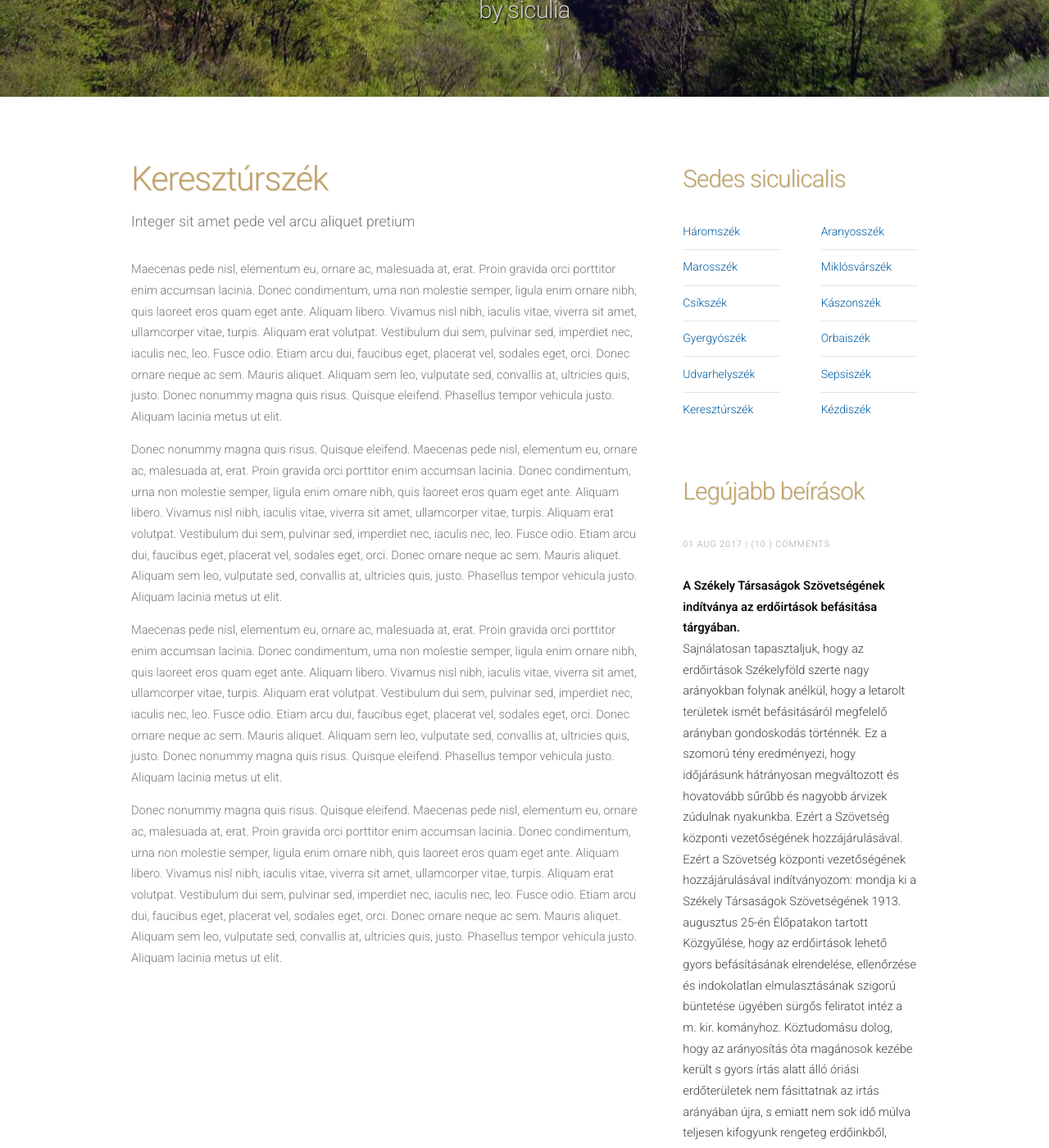
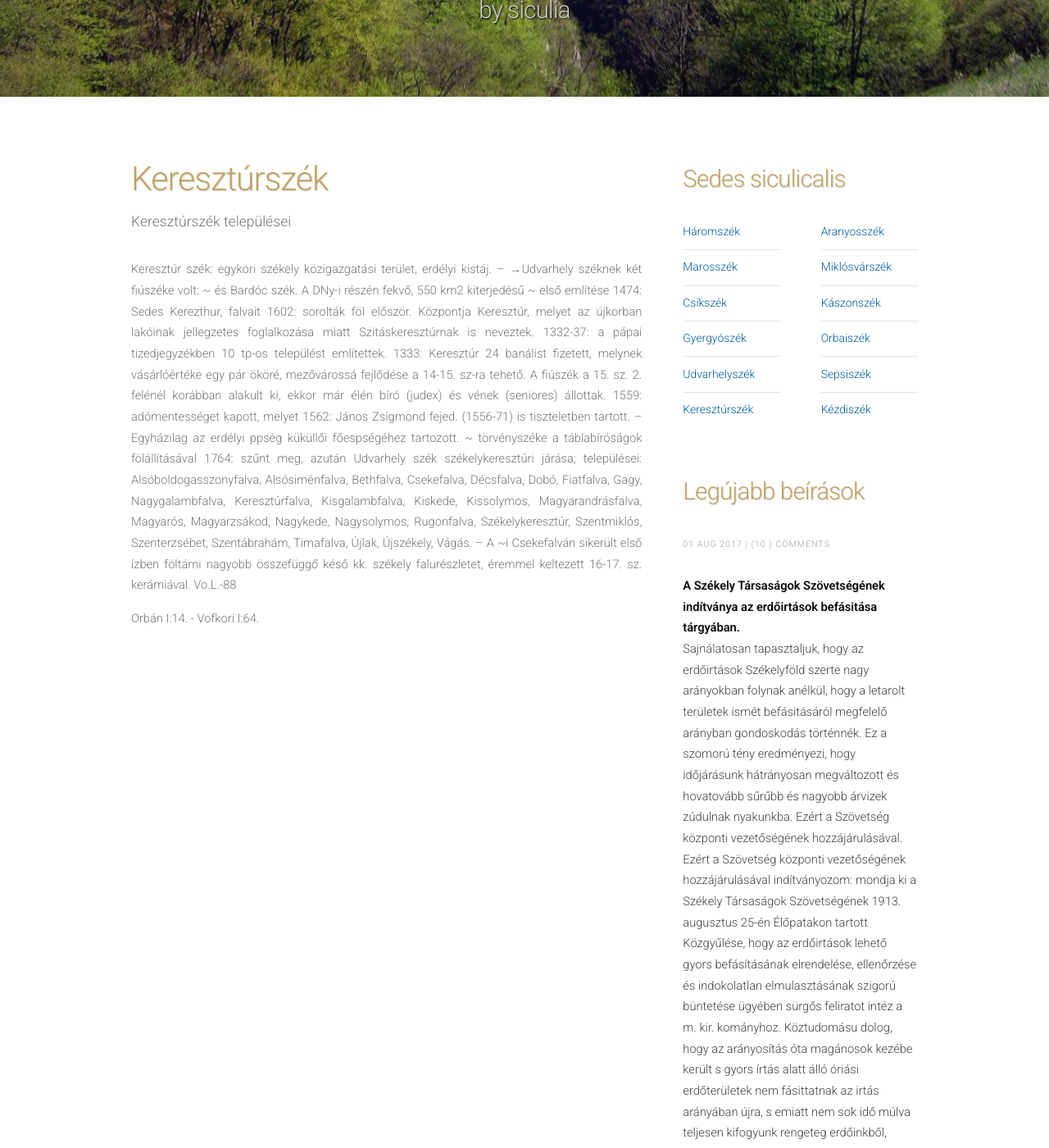
Before and after one commit to siculia/siculia.github.io, a Jekyll site: the page built from siculia-kereszturszek.html, in a window 1280 px wide and 1400 px high, scrolled down 495 px. Shown: the whole window at 82% size. Built offline with Jekyll 4.4.1, drawn with Linux system fonts in a browser that asks for light colours; nearby versions of some CDN libraries; library files that are not in the unit come from our copies.

Commit message:
Keresztúrszék

```diff
--- a/siculia-kereszturszek.html
+++ b/siculia-kereszturszek.html
@@ -13,12 +13,11 @@ layout: default
 					<section>
 						<header>
 							<h2>Keresztúrszék</h2>
-							<span class="byline">Integer sit amet pede vel arcu aliquet pretium</span>
+							<span class="byline">Keresztúrszék települései</span>
 						</header>
-						<p>Maecenas pede nisl, elementum eu, ornare ac, malesuada at, erat. Proin gravida orci porttitor enim accumsan lacinia. Donec condimentum, urna non molestie semper, ligula enim ornare nibh, quis laoreet eros quam eget ante. Aliquam libero. Vivamus nisl nibh, iaculis vitae, viverra sit amet, ullamcorper vitae, turpis. Aliquam erat volutpat. Vestibulum dui sem, pulvinar sed, imperdiet nec, iaculis nec, leo. Fusce odio. Etiam arcu dui, faucibus eget, placerat vel, sodales eget, orci. Donec ornare neque ac sem. Mauris aliquet. Aliquam sem leo, vulputate sed, convallis at, ultricies quis, justo. Donec nonummy magna quis risus. Quisque eleifend. Phasellus tempor vehicula justo. Aliquam lacinia metus ut elit.</p>
-						<p>Donec nonummy magna quis risus. Quisque eleifend. Maecenas pede nisl, elementum eu, ornare ac, malesuada at, erat. Proin gravida orci porttitor enim accumsan lacinia. Donec condimentum, urna non molestie semper, ligula enim ornare nibh, quis laoreet eros quam eget ante. Aliquam libero. Vivamus nisl nibh, iaculis vitae, viverra sit amet, ullamcorper vitae, turpis. Aliquam erat volutpat. Vestibulum dui sem, pulvinar sed, imperdiet nec, iaculis nec, leo. Fusce odio. Etiam arcu dui, faucibus eget, placerat vel, sodales eget, orci. Donec ornare neque ac sem. Mauris aliquet. Aliquam sem leo, vulputate sed, convallis at, ultricies quis, justo. Phasellus tempor vehicula justo. Aliquam lacinia metus ut elit.</p>
-						<p>Maecenas pede nisl, elementum eu, ornare ac, malesuada at, erat. Proin gravida orci porttitor enim accumsan lacinia. Donec condimentum, urna non molestie semper, ligula enim ornare nibh, quis laoreet eros quam eget ante. Aliquam libero. Vivamus nisl nibh, iaculis vitae, viverra sit amet, ullamcorper vitae, turpis. Aliquam erat volutpat. Vestibulum dui sem, pulvinar sed, imperdiet nec, iaculis nec, leo. Fusce odio. Etiam arcu dui, faucibus eget, placerat vel, sodales eget, orci. Donec ornare neque ac sem. Mauris aliquet. Aliquam sem leo, vulputate sed, convallis at, ultricies quis, justo. Donec nonummy magna quis risus. Quisque eleifend. Phasellus tempor vehicula justo. Aliquam lacinia metus ut elit.</p>
-						<p>Donec nonummy magna quis risus. Quisque eleifend. Maecenas pede nisl, elementum eu, ornare ac, malesuada at, erat. Proin gravida orci porttitor enim accumsan lacinia. Donec condimentum, urna non molestie semper, ligula enim ornare nibh, quis laoreet eros quam eget ante. Aliquam libero. Vivamus nisl nibh, iaculis vitae, viverra sit amet, ullamcorper vitae, turpis. Aliquam erat volutpat. Vestibulum dui sem, pulvinar sed, imperdiet nec, iaculis nec, leo. Fusce odio. Etiam arcu dui, faucibus eget, placerat vel, sodales eget, orci. Donec ornare neque ac sem. Mauris aliquet. Aliquam sem leo, vulputate sed, convallis at, ultricies quis, justo. Phasellus tempor vehicula justo. Aliquam lacinia metus ut elit.</p>
+						<p style="text-align: justify;">Keresztúr szék: egykori székely közigazgatási terület, erdélyi kistáj. – →Udvarhely széknek két fiúszéke volt: ~ és Bardóc szék. A DNy-i részén fekvő, 550 km2 kiterjedésű ~ első említése 1474: Sedes Kerezthur, falvait 1602: sorolták föl először. Központja Keresztúr, melyet az újkorban lakóinak jellegzetes foglalkozása miatt Szitáskeresztúrnak is neveztek. 1332-37: a pápai tizedjegyzékben 10 tp-os települést említettek. 1333: Keresztúr 24 banálist fizetett, melynek vásárlóértéke egy pár ököré, mezővárossá fejlődése a 14-15. sz-ra tehető. A fiúszék a 15. sz. 2. felénél korábban alakult ki, ekkor már élén bíró (judex) és vének (seniores) állottak. 1559: adómentességet kapott, melyet 1562: János Zsigmond fejed. (1556-71) is tiszteletben tartott. – Egyházilag az erdélyi ppség küküllői főespségéhez tartozott. ~ törvényszéke a táblabíróságok fölállításával 1764: szűnt meg, azután Udvarhely szék székelykeresztúri járása; települései: Alsóboldogasszonyfalva, Alsósiménfalva, Bethfalva, Csekefalva, Décsfalva, Dobó, Fiatfalva, Gagy, Nagygalambfalva, Keresztúrfalva, Kisgalambfalva, Kiskede, Kissolymos, Magyarandrásfalva, Magyarós, Magyarzsákod, Nagykede, Nagysolymos, Rugonfalva, Székelykeresztúr, Szentmiklós, Szenterzsébet, Szentábrahám, Timafalva, Újlak, Újszékely, Vágás. – A ~i Csekefalván sikerült első ízben föltárni nagyobb összefüggő késő kk. székely falurészletet, éremmel keltezett 16-17. sz. kerámiával. Vo.L.-88</p>
+
+						<p style="text-align: justify;">Orbán I:14. - Vofkori I:64.</p>
 					</section>
 				</div>
 				{% include sidebar.html %}
```
